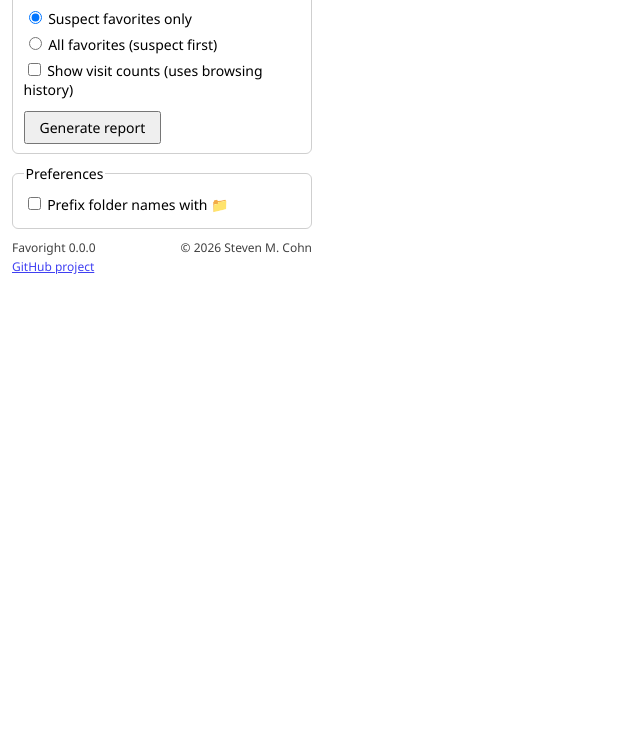
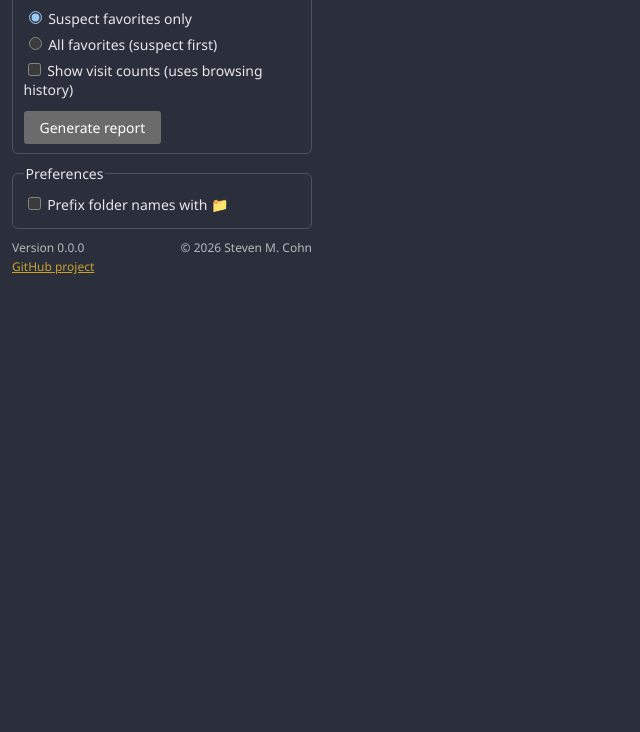
Before and after one commit to stevencohn/Favoright, a website with bundled scripts: page src/popup.html in a window 1280 px wide. Shown: the part 68-800 px from the top of the page, without its empty margins (0-640 px from the left). Built offline with nearby package versions, Linux system fonts and the light colour scheme; some packages are replaced by stand-ins of ours; no server answers.

Commit message:
Use a dark popup background and label the version
The popup now has a fixed #2b2e3b background with light text, dark
controls and a yellow link. The footer says "Version" instead of
repeating the name shown in the title.

Co-Authored-By: Claude Opus 5.5 <noreply@anthropic.com>

```diff
--- a/src/popup.css
+++ b/src/popup.css
@@ -6,8 +6,10 @@
  * file, You can obtain one at https://mozilla.org/MPL/2.0/.
  */
 
-:root { color-scheme: light dark; }
-body { width: 300px; min-height: 270px; margin: 0; padding: 12px; font: 14px "Segoe UI", system-ui, sans-serif; }
+/* A fixed dark background, so controls use their dark style in every theme. */
+:root { color-scheme: dark; }
+body { width: 300px; min-height: 270px; margin: 0; padding: 12px; font: 14px "Segoe UI", system-ui, sans-serif; background: #2b2e3b; color: #e6e7eb; }
+a { color: #ffc828; }
 h1 { margin: 0 0 10px; font-size: 18px; }
 fieldset { margin: 0 0 10px; border: 1px solid #8886; border-radius: 6px; }
 label { display: block; margin: 6px 0; }
--- a/src/popup.html
+++ b/src/popup.html
@@ -30,7 +30,7 @@
   </fieldset>
 
   <footer id="about">
-    <span>Favoright <span id="version"></span></span>
+    <span>Version <span id="version"></span></span>
     <span>© 2026 Steven M. Cohn</span>
     <a href="https://github.com/stevencohn/Favoright" target="_blank" rel="noopener noreferrer">GitHub project</a>
   </footer>
```
